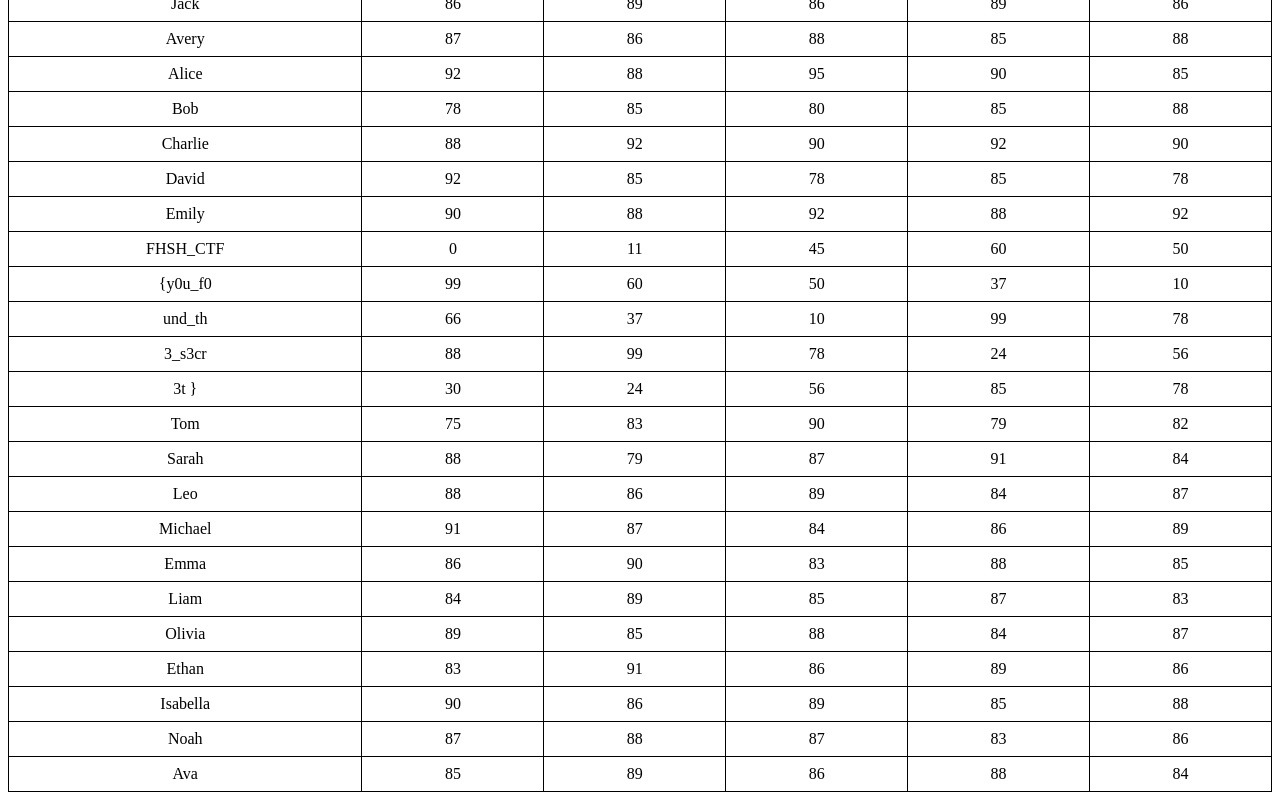
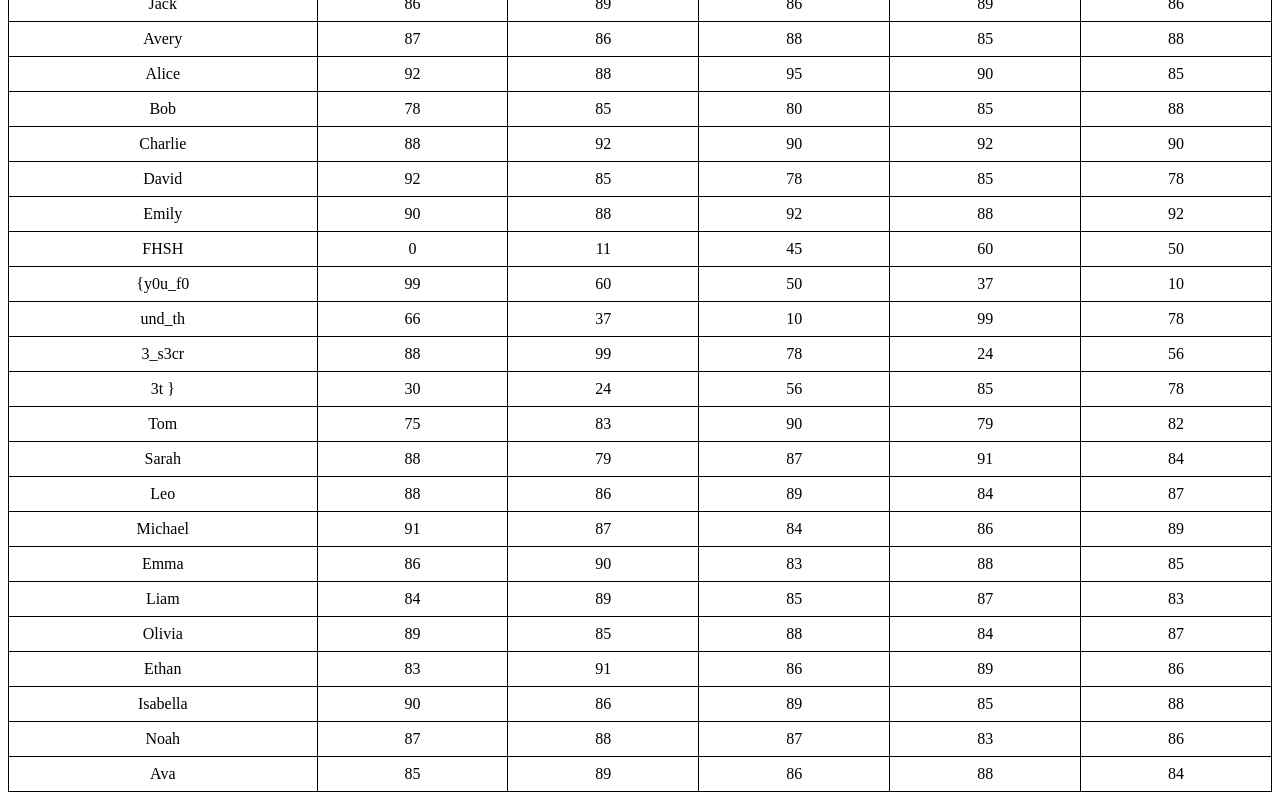
Before and after one commit to fhsh-tong3/Fhsh-CTF-1, a plain HTML site: page grade.html in a window 1280 px wide. Shown: the part 914-1714 px from the top of the page. Drawn offline with Linux system fonts and the light colour scheme.

Commit message:
Update grade.html

```diff
--- a/grade.html
+++ b/grade.html
@@ -266,7 +266,7 @@
             <td>92</td>
         </tr>
         <tr>
-            <td>FHSH_CTF</td>
+            <td>FHSH</td>
             <td>0</td>
             <td>11</td>
             <td>45</td>
@@ -399,5 +399,5 @@
 
 
 
-<!-- FHSH_CTF{y0u_f0und_th3_s3cr3t } -->
+<!-- FHSH{y0u_f0und_th3_s3cr3t } -->
 </html>
```
